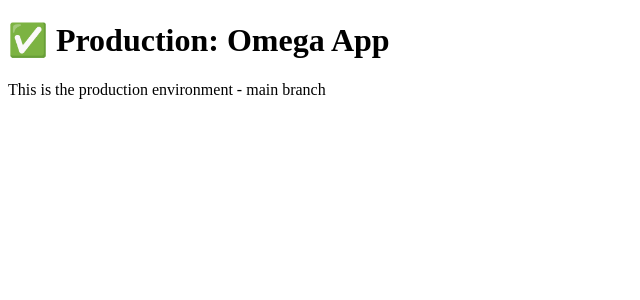
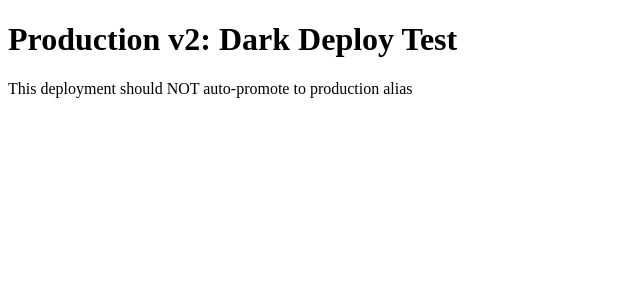
Before and after one commit to akshbhu/nextjs-example, a Next.js app: page / in a window 1280 px wide. Shown: the top 300 px of the page, without its empty margins (0-640 px from the left). Built offline with nearby package versions, Linux system fonts and the light colour scheme.

Commit message:
dark deploy test

```diff
--- a/app/page.js
+++ b/app/page.js
@@ -1,8 +1,8 @@
 export default function Home() {
   return (
     <div>
-      <h1>✅ Production: Omega App</h1>
-      <p>This is the production environment - main branch</p>
+      <h1>Production v2: Dark Deploy Test</h1>
+      <p>This deployment should NOT auto-promote to production alias</p>
     </div>
   );
 }
```
